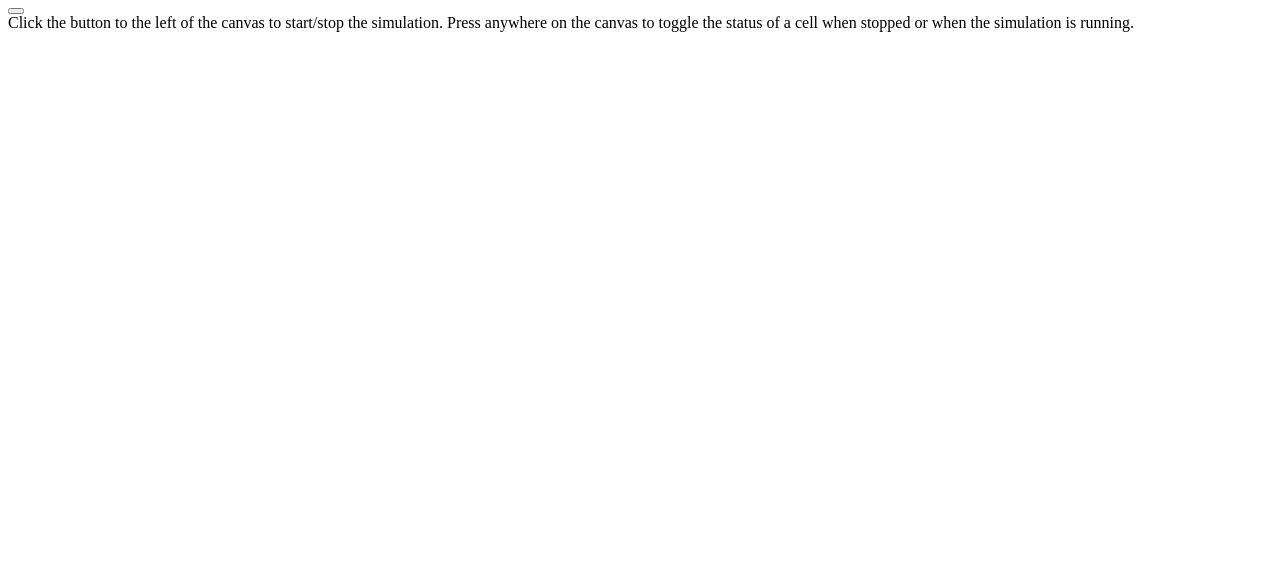
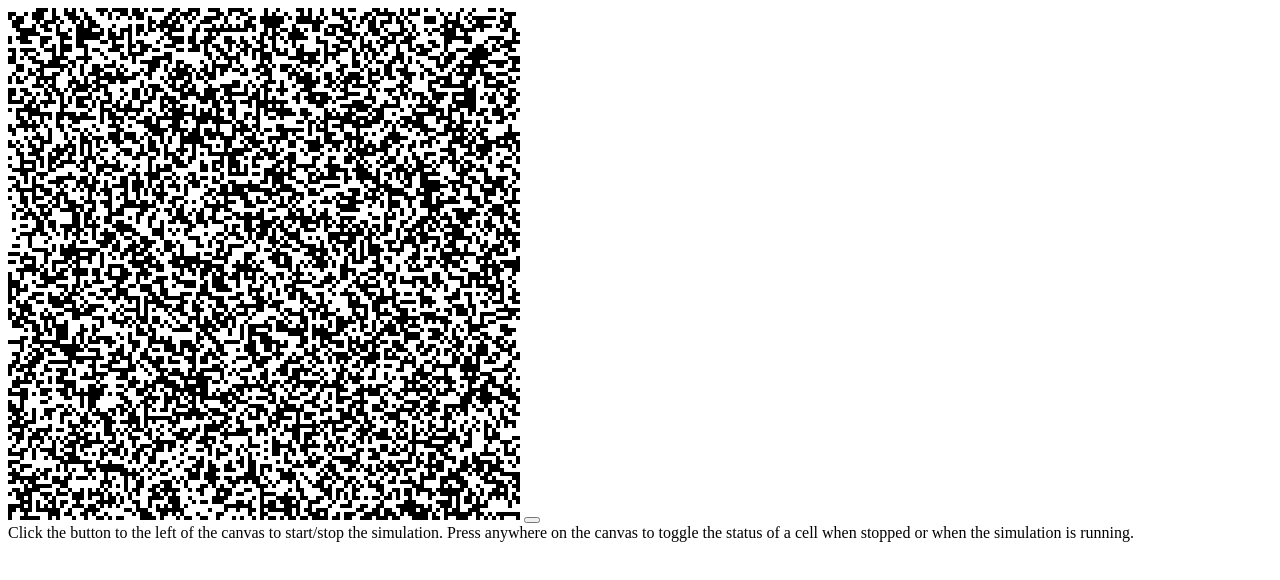
Before and after one commit to Ahtheboy/Ahtheboy.github.io, a plain HTML site: page life.html in a window 1280 px wide. Drawn offline with Linux system fonts and the light colour scheme.

Commit message:
This replaces the canvas that I mistakenly deleted

```diff
--- a/life.html
+++ b/life.html
@@ -1,3 +1,5 @@
+<canvas id="mycanvas" width="512" height="512" onclick="flipcell()">
+</canvas>
 <script>
 function creategrid() {
     var grid = new Array(128);
```
